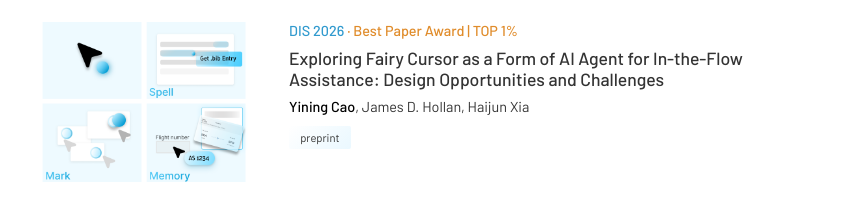
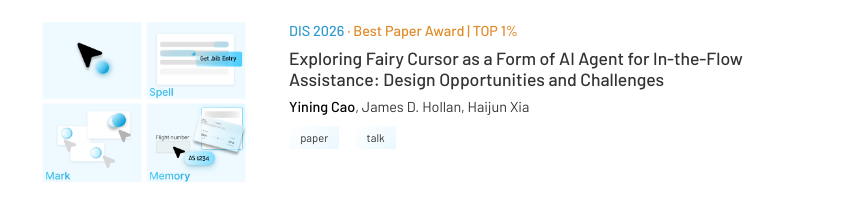
Before and after one commit to Rrrima/rrrima.github.io, a React (Create React App) app: page / in a window 1280 px wide. Shown: the part 800-1016 px from the top of the page, without its empty margins (215-1070 px from the left). Built offline with nearby package versions, Linux system fonts and the light colour scheme; a web font is replaced by a local one.

Commit message:
update fairy

```diff
--- a/src/data/paperData.js
+++ b/src/data/paperData.js
@@ -7,7 +7,10 @@ const paperData = [
     venue: "DIS 2026",
     thumbnail: "/images/thumbnails/fairy_thumbnail.png",
     award: "Best Paper Award | TOP 1%",
-    links: [{ label: "preprint", url: "/fairycursor_preprint.pdf" }],
+    links: [
+      { label: "paper", url: "/fairycursor.pdf" },
+      { label: "talk", url: "https://youtu.be/K1cZihVY95g" },
+    ],
   },
   {
     id: 1,
```
Also changed, not shown: 1 other file (tests, documents, lock files or other folders).
